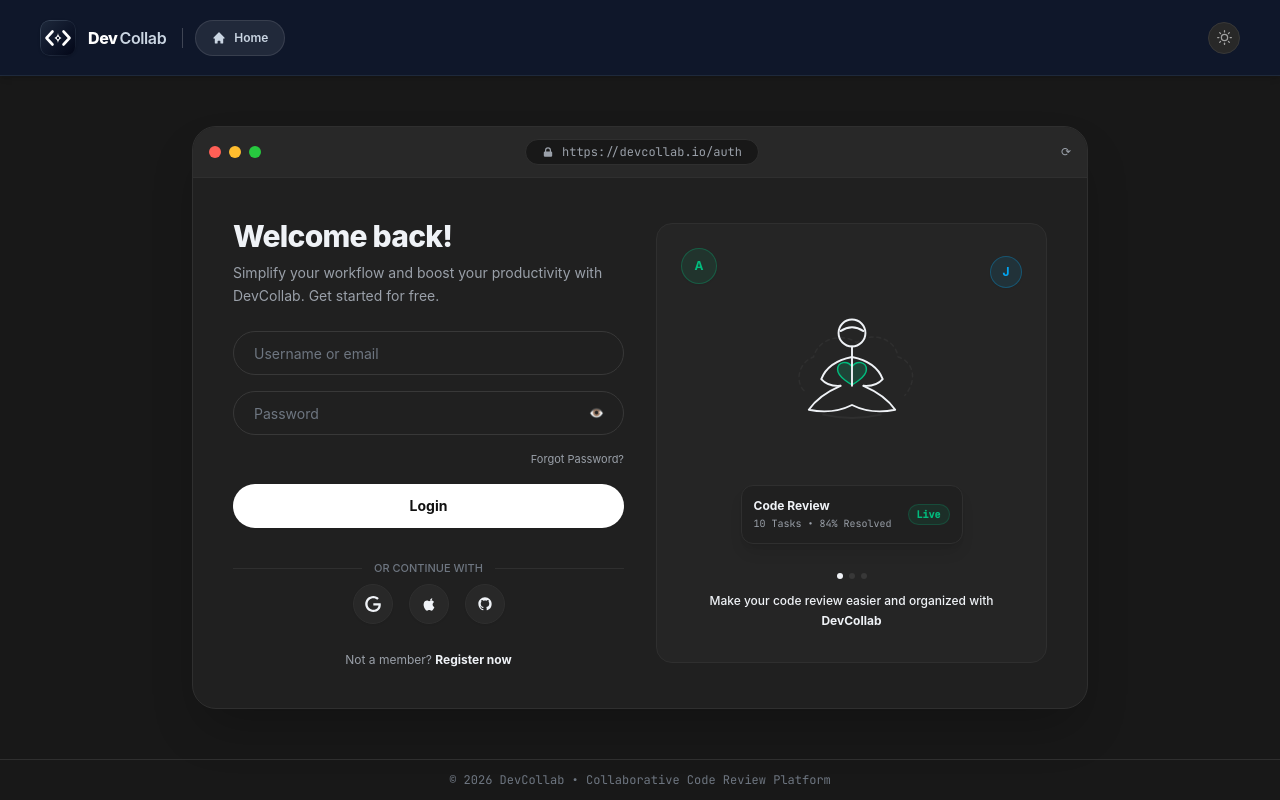
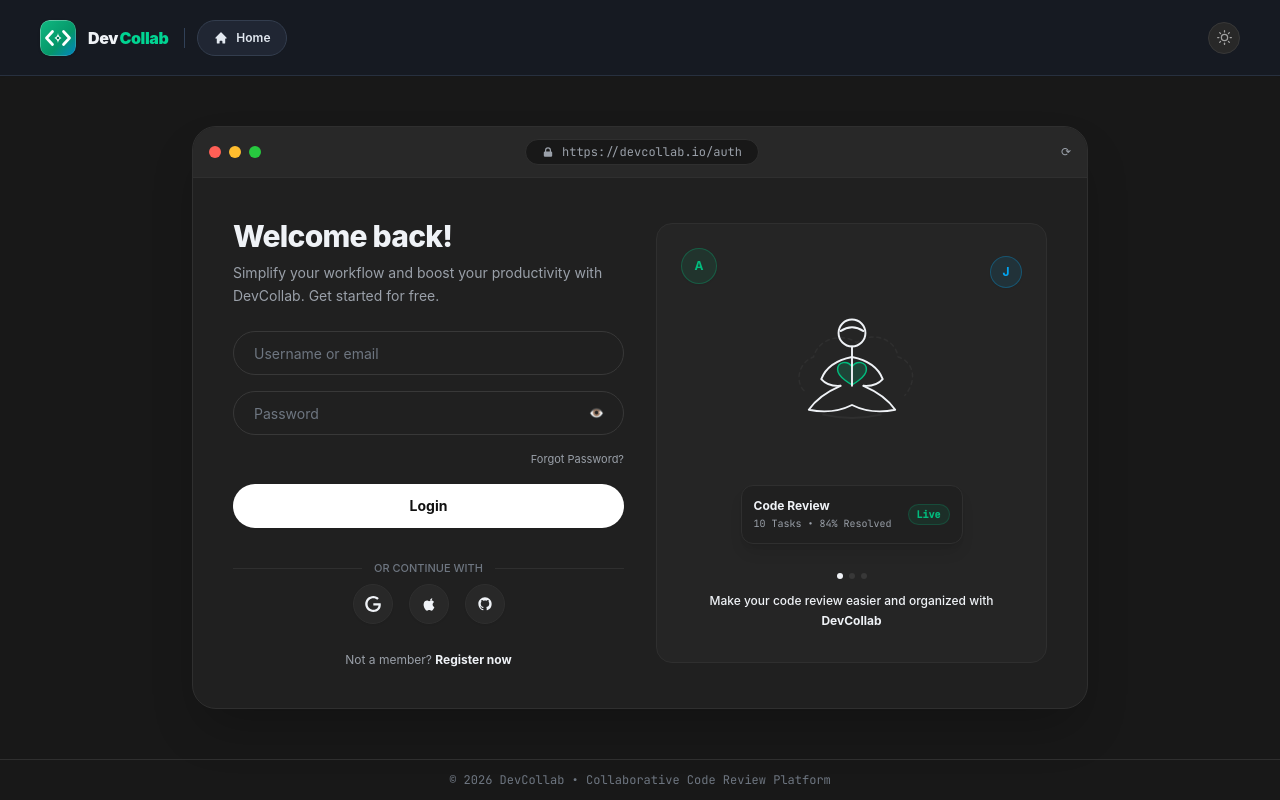
Before and after one commit to anshikaraj08/DevCollab, a React (Vite) app in the folder frontend/: page /login in a window 1280 px wide. Built offline with nearby package versions, Linux system fonts and the light colour scheme; no server answers.

Commit message:
fix(theme): replace harsh black with luminous emerald-teal logo and light cool-slate header

```diff
--- a/frontend/src/components/Logo.jsx
+++ b/frontend/src/components/Logo.jsx
@@ -1,9 +1,9 @@
 /**
  * DevCollab Logo
- * Clean, timeless monochrome developer brand mark:
- * Two crisp white code chevrons converging at a central collaborative nexus spark.
+ * Vibrant, modern SaaS developer mark:
+ * Luminous Emerald-to-Teal gradient with crisp white collaborative code chevrons.
  */
-export default function Logo({ size = "md", showText = true, inverted = false }) {
+export default function Logo({ size = "md", showText = true }) {
   const dims = {
     sm: { wrap: 30, text: "text-sm", gap: "gap-2.5" },
     md: { wrap: 36, text: "text-[15px] sm:text-base", gap: "gap-3" },
@@ -25,26 +25,26 @@ export default function Logo({ size = "md", showText = true, inverted = false })
           xmlns="http://www.w3.org/2000/svg"
         >
           <defs>
-            <linearGradient id="monoBg" x1="0" y1="0" x2="36" y2="36" gradientUnits="userSpaceOnUse">
-              <stop offset="0%" stopColor="#1e293b" />
-              <stop offset="50%" stopColor="#0f172a" />
-              <stop offset="100%" stopColor="#020617" />
+            <linearGradient id="brandGrad" x1="0" y1="0" x2="36" y2="36" gradientUnits="userSpaceOnUse">
+              <stop offset="0%" stopColor="#10b981" />
+              <stop offset="60%" stopColor="#059669" />
+              <stop offset="100%" stopColor="#0284c7" />
             </linearGradient>
-            <linearGradient id="monoStroke" x1="0" y1="0" x2="36" y2="36" gradientUnits="userSpaceOnUse">
-              <stop offset="0%" stopColor="#475569" stopOpacity="0.8" />
-              <stop offset="100%" stopColor="#1e293b" stopOpacity="0.4" />
+            <linearGradient id="brandStroke" x1="0" y1="0" x2="36" y2="36" gradientUnits="userSpaceOnUse">
+              <stop offset="0%" stopColor="#ffffff" stopOpacity="0.4" />
+              <stop offset="100%" stopColor="#ffffff" stopOpacity="0.1" />
             </linearGradient>
           </defs>
 
-          {/* Deep Obsidian Card */}
-          <rect width="36" height="36" rx="9" fill="url(#monoBg)" />
-          <rect x="0.5" y="0.5" width="35" height="35" rx="8.5" stroke="url(#monoStroke)" strokeWidth="1" />
+          {/* Luminous Emerald-Teal Squircle */}
+          <rect width="36" height="36" rx="9" fill="url(#brandGrad)" />
+          <rect x="0.5" y="0.5" width="35" height="35" rx="8.5" stroke="url(#brandStroke)" strokeWidth="1" />
 
           {/* Left Developer Chevron (Pure White) */}
           <path
             d="M12.5 11.5 L6.5 18 L12.5 24.5"
             stroke="#ffffff"
-            strokeWidth="2.6"
+            strokeWidth="2.75"
             strokeLinecap="round"
             strokeLinejoin="round"
           />
@@ -53,7 +53,7 @@ export default function Logo({ size = "md", showText = true, inverted = false })
           <path
             d="M23.5 11.5 L29.5 18 L23.5 24.5"
             stroke="#ffffff"
-            strokeWidth="2.6"
+            strokeWidth="2.75"
             strokeLinecap="round"
             strokeLinejoin="round"
           />
@@ -63,19 +63,15 @@ export default function Logo({ size = "md", showText = true, inverted = false })
             d="M18 12.5 C18 15.5 16 18 13.5 18 C16 18 18 20.5 18 23.5 C18 20.5 20 18 22.5 18 C20 18 18 15.5 18 12.5 Z"
             fill="#ffffff"
           />
-          <circle cx="18" cy="18" r="1.2" fill="#0f172a" />
+          <circle cx="18" cy="18" r="1.3" fill="#047857" />
         </svg>
       </span>
 
       {/* ── Brand Typography: DevCollab ── */}
       {showText && (
         <span className={`${dims.text} tracking-tight leading-none flex items-baseline select-none`}>
-          <span className={`font-extrabold ${inverted ? "text-white" : "text-fg dark:text-white"}`}>
-            Dev
-          </span>
-          <span className={`font-semibold ml-[2px] ${inverted ? "text-slate-300" : "text-muted dark:text-slate-300"}`}>
-            Collab
-          </span>
+          <span className="font-black text-fg">Dev</span>
+          <span className="font-black text-emerald-600 dark:text-emerald-400 ml-[1.5px]">Collab</span>
         </span>
       )}
     </span>
--- a/frontend/src/components/layout/AppLayout.jsx
+++ b/frontend/src/components/layout/AppLayout.jsx
@@ -17,27 +17,27 @@ export default function AppLayout() {
 
   return (
     <div className="flex min-h-screen flex-col bg-canvas text-fg transition-colors">
-      {/* ── Persistent Contrasting Dark Command Header Bar ── */}
-      <header className="sticky top-0 z-30 h-[76px] w-full border-b border-[#1e293b] bg-[#0f172a] text-white shadow-md transition-colors">
+      {/* ── Persistent Header with Soft Cool Slate Background ── */}
+      <header className="sticky top-0 z-30 h-[76px] w-full border-b border-[#cbd5e1] dark:border-[#27303f] bg-[#e6ebf2] dark:bg-[#161a22] shadow-xs transition-colors">
         <div className="flex h-full w-full items-center justify-between px-6 sm:px-10 gap-4">
 
           {/* Left: Brand Logo + Persistent Nav Buttons (same exact spot on all pages) */}
           <div className="flex items-center gap-3 shrink-0">
             <Link to="/dashboard" aria-label="DevCollab" className="flex items-center group shrink-0 mr-1">
-              <Logo size="md" inverted={true} />
+              <Logo size="md" />
             </Link>
 
-            <span className="h-5 w-px bg-white/20 shrink-0" />
+            <span className="h-5 w-px bg-slate-300 dark:bg-slate-700 shrink-0" />
 
             {/* Home Pill */}
             <Link
               to="/"
               title="Home"
               className={cn(
-                "flex items-center gap-2 h-9 px-4 rounded-full text-xs font-semibold select-none transition shrink-0 cursor-pointer border",
+                "flex items-center gap-2 h-9 px-4 rounded-full text-xs font-semibold select-none transition shrink-0 cursor-pointer border shadow-2xs",
                 isHome
-                  ? "bg-white text-slate-900 border-white shadow-sm font-bold"
-                  : "bg-white/[0.08] hover:bg-white/[0.14] text-slate-300 hover:text-white border-white/10"
+                  ? "bg-[#0f172a] text-white border-[#0f172a] dark:bg-white dark:text-slate-900 dark:border-white shadow-xs font-bold"
+                  : "bg-white/90 hover:bg-white text-slate-700 hover:text-slate-900 border-slate-300/80 dark:bg-[#202633] dark:hover:bg-[#272e3d] dark:text-slate-200 dark:border-[#333d4e]"
               )}
             >
               <svg className="size-3.5" viewBox="0 0 20 20" fill="currentColor">
@@ -51,10 +51,10 @@ export default function AppLayout() {
               to="/dashboard"
               title="Workspaces Dashboard"
               className={cn(
-                "flex items-center gap-2 h-9 px-4 rounded-full text-xs font-semibold select-none transition shrink-0 cursor-pointer border",
+                "flex items-center gap-2 h-9 px-4 rounded-full text-xs font-semibold select-none transition shrink-0 cursor-pointer border shadow-2xs",
                 isDashboard
-                  ? "bg-white text-slate-900 border-white shadow-sm font-bold"
-                  : "bg-white/[0.08] hover:bg-white/[0.14] text-slate-300 hover:text-white border-white/10"
+                  ? "bg-[#0f172a] text-white border-[#0f172a] dark:bg-white dark:text-slate-900 dark:border-white shadow-xs font-bold"
+                  : "bg-white/90 hover:bg-white text-slate-700 hover:text-slate-900 border-slate-300/80 dark:bg-[#202633] dark:hover:bg-[#272e3d] dark:text-slate-200 dark:border-[#333d4e]"
               )}
             >
               <svg className="size-3.5" viewBox="0 0 20 20" fill="currentColor">
@@ -69,13 +69,13 @@ export default function AppLayout() {
             {user && (
               <div className="flex items-center gap-2.5">
                 <Avatar name={user.name} size="sm" />
-                <span className="text-sm font-semibold text-white hidden md:inline">{user.name}</span>
+                <span className="text-sm font-semibold text-slate-800 dark:text-slate-100 hidden md:inline">{user.name}</span>
               </div>
             )}
             <button
               type="button"
               onClick={logout}
-              className="text-xs font-semibold text-slate-300 hover:text-white transition cursor-pointer"
+              className="text-xs font-semibold text-slate-500 hover:text-slate-900 dark:text-slate-400 dark:hover:text-white transition cursor-pointer"
             >
               Log out
             </button>
--- a/frontend/src/components/layout/AuthLayout.jsx
+++ b/frontend/src/components/layout/AuthLayout.jsx
@@ -10,19 +10,19 @@ export default function AuthLayout({
 }) {
   return (
     <div className="flex min-h-screen flex-col bg-canvas text-fg transition-colors">
-      {/* ── Persistent Contrasting Dark Command Header Bar ── */}
-      <header className="sticky top-0 z-30 h-[76px] w-full border-b border-[#1e293b] bg-[#0f172a] text-white shadow-md transition-colors">
+      {/* ── Persistent Header with Soft Cool Slate Background ── */}
+      <header className="sticky top-0 z-30 h-[76px] w-full border-b border-[#cbd5e1] dark:border-[#27303f] bg-[#e6ebf2] dark:bg-[#161a22] shadow-xs transition-colors">
         <div className="flex h-full w-full items-center justify-between px-6 sm:px-10">
           <div className="flex items-center gap-3 shrink-0">
             <Link to="/" aria-label="DevCollab Home" className="flex items-center group shrink-0 mr-1">
-              <Logo size="md" inverted={true} />
+              <Logo size="md" />
             </Link>
 
-            <span className="h-5 w-px bg-white/20 shrink-0" />
+            <span className="h-5 w-px bg-slate-300 dark:bg-slate-700 shrink-0" />
 
             <Link
               to="/"
-              className="flex items-center gap-2 h-9 px-4 rounded-full text-xs font-semibold bg-white/[0.08] hover:bg-white/[0.14] text-slate-300 hover:text-white border border-white/10 transition cursor-pointer select-none shrink-0"
+              className="flex items-center gap-2 h-9 px-4 rounded-full text-xs font-semibold bg-white/90 hover:bg-white text-slate-700 hover:text-slate-900 border border-slate-300/80 dark:bg-[#202633] dark:hover:bg-[#272e3d] dark:text-slate-200 dark:border-[#333d4e] transition cursor-pointer select-none shrink-0 shadow-2xs"
             >
               <svg className="size-3.5" viewBox="0 0 20 20" fill="currentColor">
                 <path d="M10.707 2.293a1 1 0 00-1.414 0l-7 7a1 1 0 001.414 1.414L4 10.414V17a1 1 0 001 1h2a1 1 0 001-1v-2a1 1 0 011-1h2a1 1 0 011 1v2a1 1 0 001 1h2a1 1 0 001-1v-6.586l.293.293a1 1 0 001.414-1.414l-7-7z" />
```
Also changed, not shown: frontend/src/components/layout/MarketingLayout.jsx (+15 -15 lines), frontend/src/screens/Room.jsx (+17 -17 lines), frontend/public/favicon.svg.
